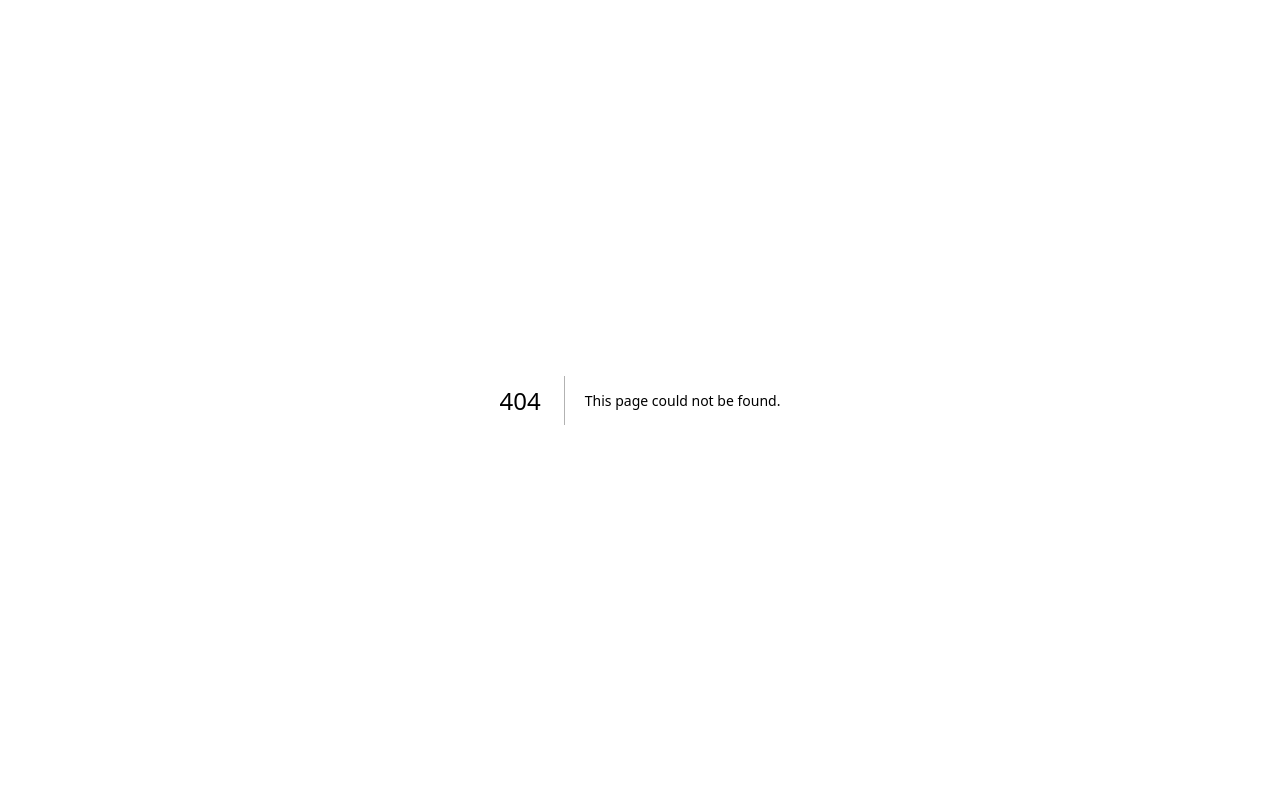
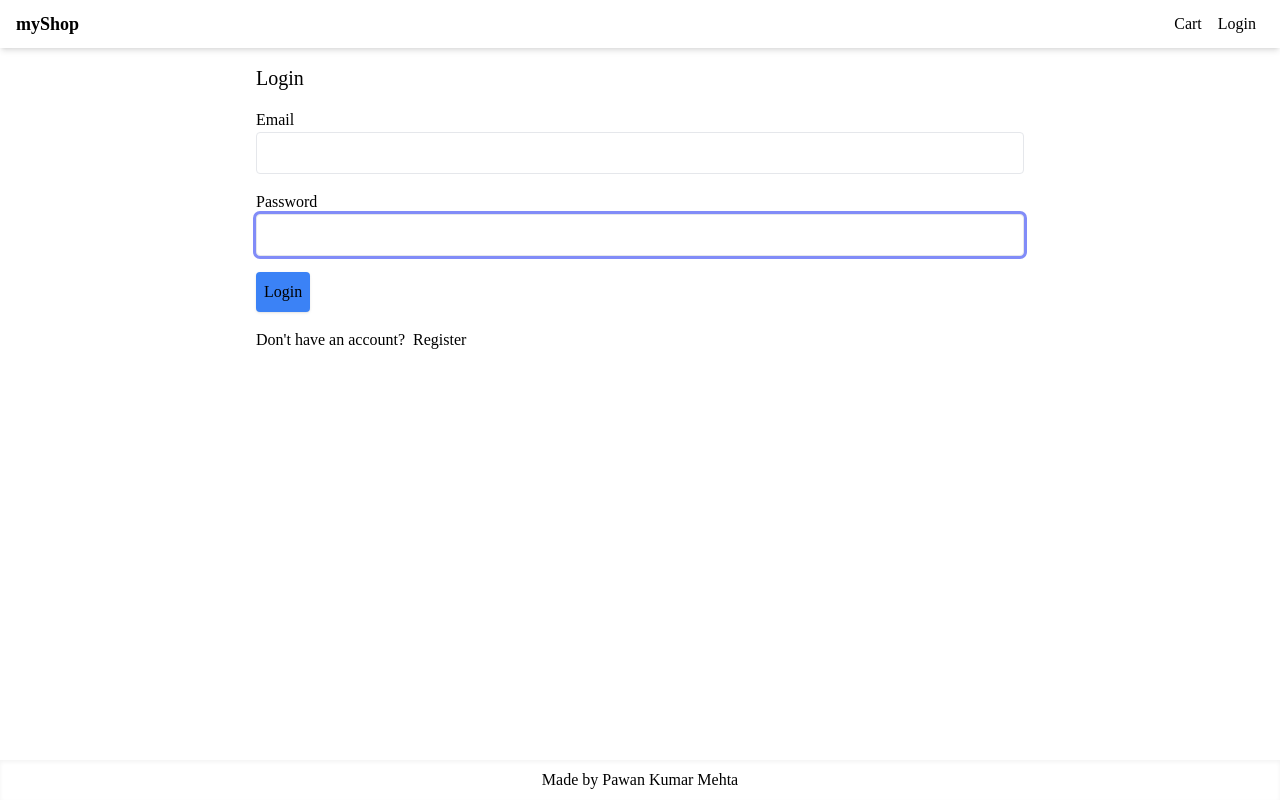
Before and after one commit to PhantomDev007/Shop-Ecommerce-website, a Next.js app: page /login in a window 1280 px wide. Before the commit this address had no page. Built offline with nearby package versions, Linux system fonts and the light colour scheme.

Commit message:
Created Login Form

```diff
--- a/package.json
+++ b/package.json
@@ -14,7 +14,8 @@
     "js-cookie": "^3.0.1",
     "next": "13.1.6",
     "react": "18.2.0",
-    "react-dom": "18.2.0"
+    "react-dom": "18.2.0",
+    "react-hook-form": "^7.43.1"
   },
   "devDependencies": {
     "autoprefixer": "^10.4.13",
--- a/pages/cart.js
+++ b/pages/cart.js
@@ -103,7 +103,7 @@
               </li>
               <li>
                 <button
-                  onClick={() => router.push("/shipping")}
+                  onClick={() => router.push("login?redirect=/shipping")}
                   className="primary-button w-full"
                 >
                   Check Out
--- /dev/null
+++ b/pages/login.js
@@ -0,0 +1,75 @@
+import Layout from "@/components/Layout";
+import Link from "next/link";
+import React from "react";
+import { useForm } from "react-hook-form";
+
+export default function login() {
+  const {
+    register,
+    handleSubmit,
+    watch,
+    formState: { errors },
+  } = useForm();
+
+  const submitHandler = ({ email, password }) => {
+    console.log(email);
+    console.log(password);
+  };
+
+  return (
+    <Layout title="Login">
+      <form
+        onSubmit={handleSubmit(submitHandler)}
+        className="mx-auto max-w-screen-md"
+      >
+        <h1 className="mb-4 text-xl">Login</h1>
+        <div className="mb-4">
+          <label htmlFor="email">Email</label>
+          <input
+            type="email"
+            {...register("email", {
+              required: "Please enter email",
+
+              pattern: {
+                value: /^[a-zA-Z0-9_.+-]+@[a-zA-Z0-9-]+.[a-zA-Z0-9-.]+$/i,
+                message: "Please enter valid email",
+              },
+            })}
+            className="w-full"
+            id="email"
+            autoFocus
+          ></input>
+          {errors.email && (
+            <div className="text-red-500">{errors.email.message}</div>
+          )}
+        </div>
+        <div className="mb-4">
+          <label htmlFor="password">Password</label>
+          <input
+            type="password"
+            {...register("password", {
+              required: "Please enter password",
+              minLength: {
+                value: 6,
+                message: "Password is more than 5 chars",
+              },
+            })}
+            className="w-full"
+            id="password"
+            autoFocus
+          ></input>
+          {errors.password && (
+            <div className="text-red-500">{errors.password.message}</div>
+          )}
+        </div>
+        <div className="mb-4">
+          <button className="primary-button">Login</button>
+        </div>
+        <div className="mb-4">
+          Don&apos;t have an account? &nbsp;
+          <Link href="register">Register</Link>
+        </div>
+      </form>
+    </Layout>
+  );
+}
--- a/styles/globals.css
+++ b/styles/globals.css
@@ -17,3 +17,9 @@
 .primary-button{
     @apply rounded bg-blue-500 py-2 shadow outline-none hover:bg-blue-700 active:bg-blue-800 p-2
 }
+
+input,
+select,
+textarea{
+    @apply rounded border p-2 outline-none ring-indigo-400 focus:ring
+}
```
Also changed, not shown: 1 other file (tests, documents, lock files or other folders).
